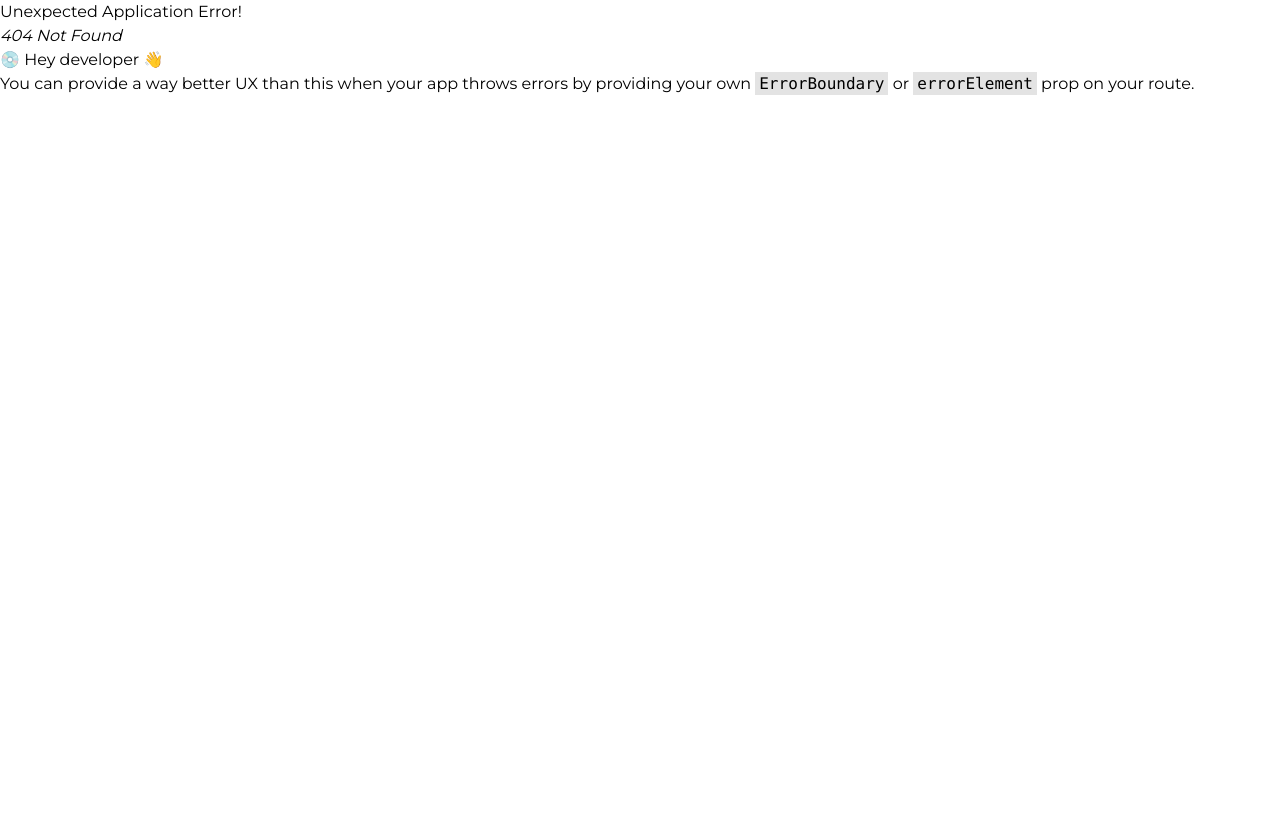
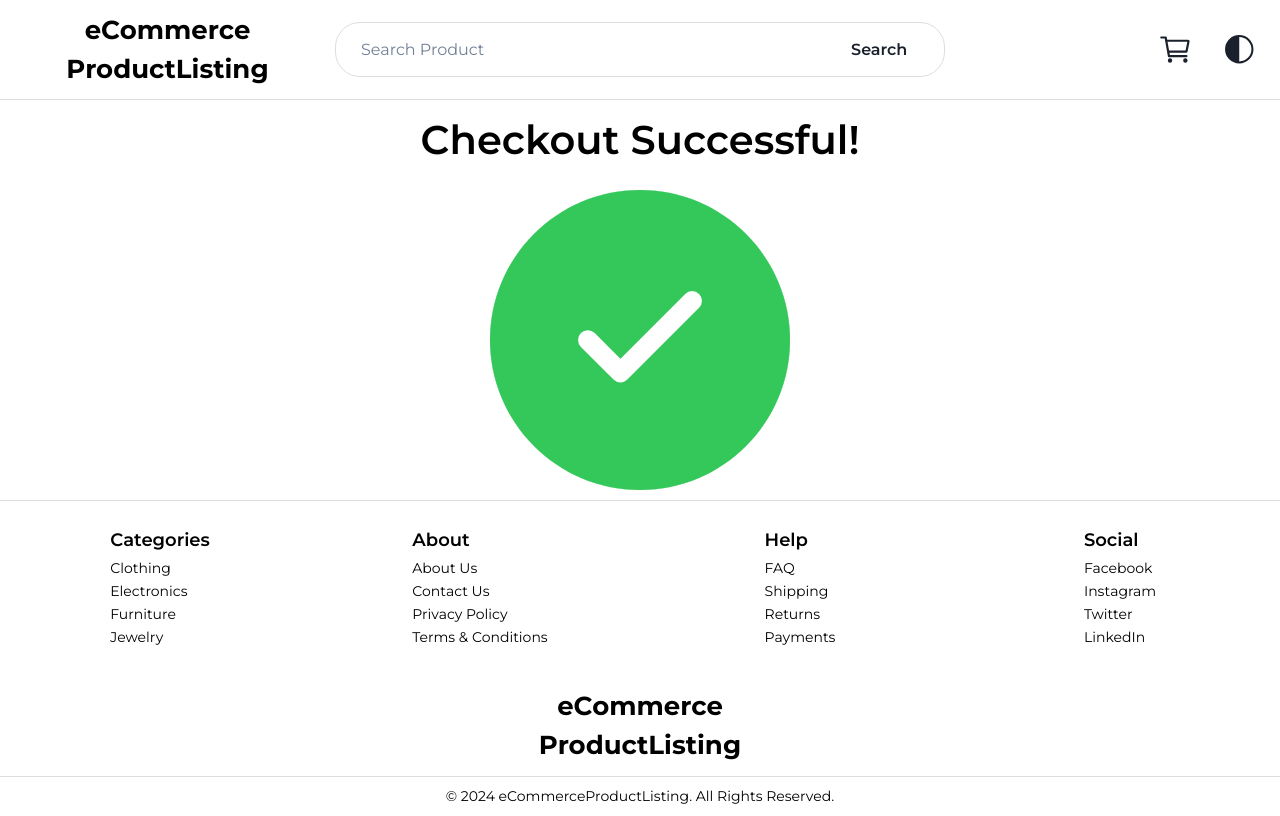
Before and after one commit to saintyusuf/case-eCommerceProductListing, a React (Create React App) app: page /checkout in a window 1280 px wide. Before the commit this address had no page. Built offline with nearby package versions, Linux system fonts and the light colour scheme.

Commit message:
NEW: checkout page

```diff
--- a/package.json
+++ b/package.json
@@ -15,6 +15,7 @@
     "@types/node": "^16.18.105",
     "@types/react": "^18.3.3",
     "@types/react-dom": "^18.3.0",
+    "@types/react-lottie": "^1.2.10",
     "axios": "^1.7.4",
     "framer-motion": "^11.3.28",
     "gsap": "^3.12.5",
@@ -24,6 +25,7 @@
     "react-icons": "^5.3.0",
     "react-infinite-scroll-component": "^6.1.0",
     "react-loader-spinner": "^6.1.6",
+    "react-lottie": "^1.2.4",
     "react-redux": "^9.1.2",
     "react-router-dom": "^6.26.1",
     "react-scripts": "5.0.1",
--- a/src/classes/user.class.ts
+++ b/src/classes/user.class.ts
@@ -35,7 +35,7 @@ export default class User {
     return this.user.cart
   }
 
-  public getCartItemsFullData = async ():Promise<CartFullDataType[]> => new Promise((resolve, reject) => {
+  getCartItemsFullData = ():Promise<CartFullDataType[]> => new Promise((resolve, reject) => {
     const localCartItems:CartFullDataType[] = []
 
     const requests = this.user.cart.map(async (item) => axios.get(`https://dummyjson.com/products/${item.id}`))
@@ -56,4 +56,8 @@ export default class User {
     return this.user.cart.some((cartItem) => cartItem.id === productId)
   }
 
+  clearCart(){
+    store.dispatch({type: "user/clearCart"})
+  }
+
 }
--- a/src/index.tsx
+++ b/src/index.tsx
@@ -14,6 +14,7 @@ import Layout from "./layout/index.layout"
 import HomePage from "./pages/home.page"
 import ProductDetailsPage from "./pages/productDetails.page"
 import CartPage from "./pages/cart.page"
+import CheckoutPage from "./pages/checkout.page"
 
 const router = createBrowserRouter([
   {
@@ -27,6 +28,10 @@ const router = createBrowserRouter([
   {
     path: "/cart",
     element: <Layout children={<CartPage/>}/>
+  },
+  {
+    path: "/checkout",
+    element: <Layout children={<CheckoutPage/>}/>
   }
 ])
 
--- a/src/pages/cart.page.tsx
+++ b/src/pages/cart.page.tsx
@@ -7,6 +7,7 @@ import { RootState } from "../redux/store"
 import { useNavigate } from "react-router-dom"
 import { CartRows } from "../components/cart.component"
 import ButtonComponent from "../components/button.component"
+import { Helmet } from "react-helmet-async"
 
 const CartPage = () => {
 
@@ -23,7 +24,11 @@ const CartPage = () => {
   },[userStates.cart])
 
   return (
-    <Box display="flex" h="100%" >
+    <>
+      <Helmet>
+        <title>Cart</title>
+      </Helmet>
+      <Box display="flex" h="100%">
         <Box display="flex" flexDir="column" w="75%" p="10px">
           <CartRows cartItemsFullData={cartItemsFullData} rowProps={{h: "100px"}}/>
         </Box>
@@ -35,6 +40,7 @@ const CartPage = () => {
           <ButtonComponent onClick={()=>navigate("/checkout")} w="100%">Checkout</ButtonComponent>
         </Box>
       </Box>
+    </>
   )
 }
 
--- /dev/null
+++ b/src/pages/checkout.page.tsx
@@ -0,0 +1,36 @@
+import { Box, Text } from "@chakra-ui/react"
+import Lottie from "react-lottie"
+import AnimationSuccess from "../assets/animations/success.json"
+import { Helmet } from "react-helmet-async"
+import User from "../classes/user.class"
+
+const CheckoutPage = () => {
+
+  const user = new User()
+  user.clearCart()
+
+  const animationOptions = {
+    loop: false,
+    autoplay: true,
+    animationData: AnimationSuccess,
+  }
+
+  return (
+    <>
+      <Helmet>
+        <title>Checkout</title>
+      </Helmet>
+      <Box w="100%" h="100%" display="flex" flexDir="column" justifyContent="center" alignItems="center">
+        <Text fontSize="40px" fontWeight="600" mb="20px">Checkout Successful!</Text>
+        <Lottie
+          options={animationOptions}
+          height={300}
+          width={300}
+          isClickToPauseDisabled
+        />
+      </Box>
+    </>
+  )
+}
+
+export default CheckoutPage
--- a/src/redux/user/user.slice.ts
+++ b/src/redux/user/user.slice.ts
@@ -1,5 +1,6 @@
 import { createSlice, PayloadAction } from "@reduxjs/toolkit"
 import UserType from "../../types/user.type"
+import { clear } from "console"
 
 const initialState:UserType = {
   cart: []
@@ -40,6 +41,9 @@ const userSlice = createSlice({
         }
         return cartItem
       })
+    },
+    clearCart: (state) => {
+      state.cart = []
     }
   },
 })
```
Also changed, not shown: src/assets/animations/success.json (added, +1 -0 lines), 1 other file (tests, documents, lock files or other folders). Lines whose indentation alone changed are shown as unchanged.
